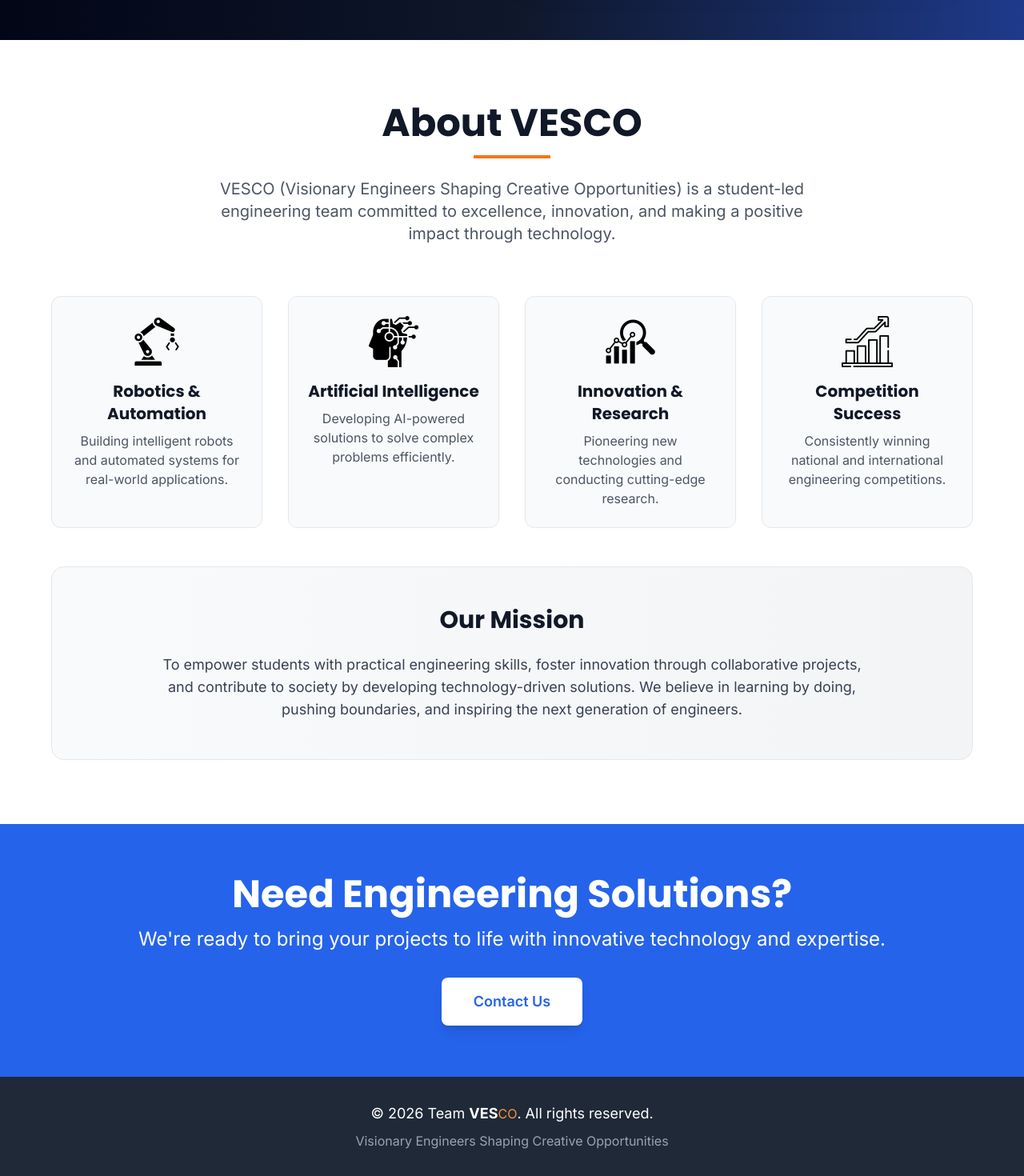
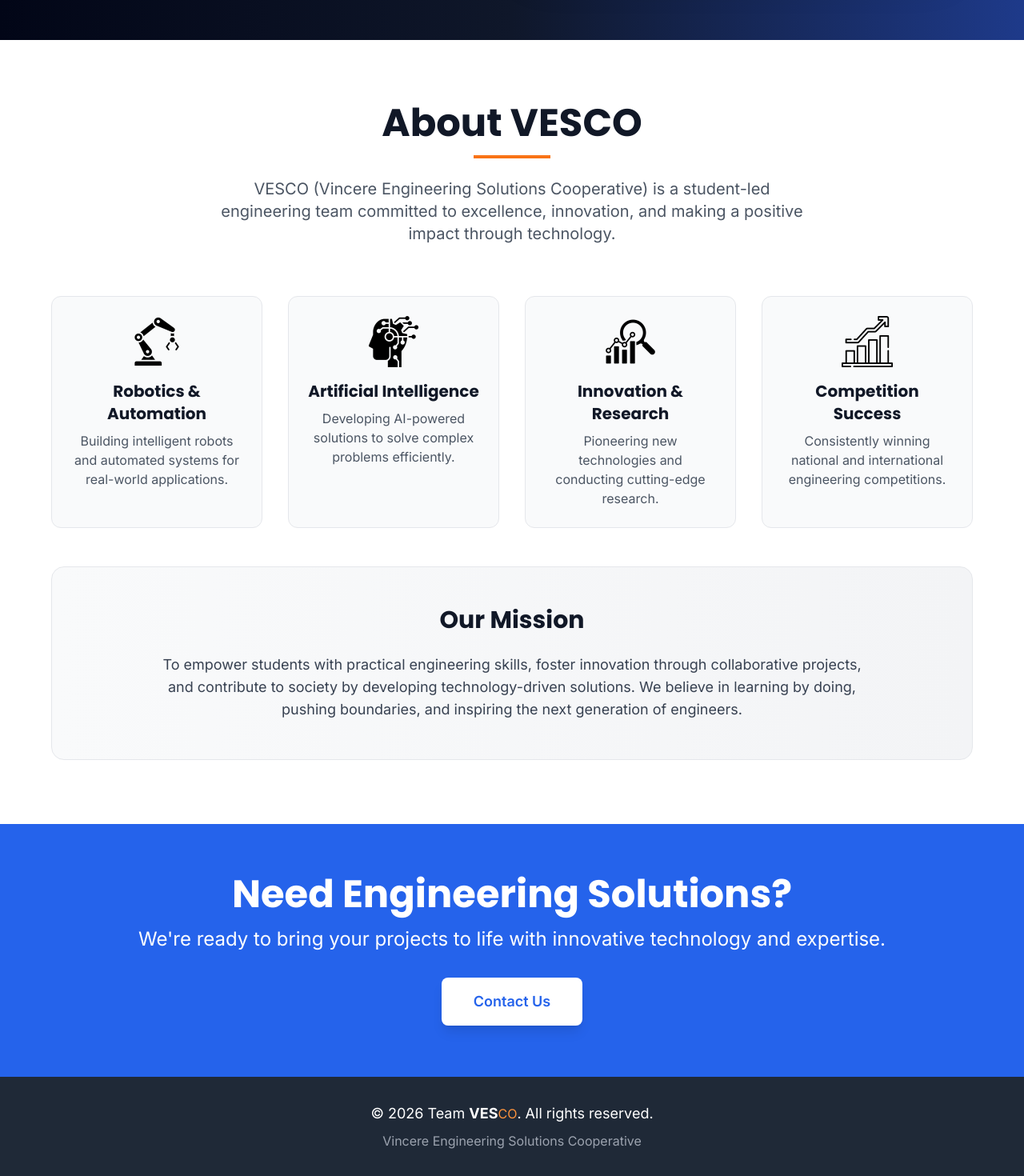
Before and after one commit to Avizz220/Vesco-Engineering, a Next.js app in the folder frontend/: page / in a window 1280 px wide. Shown: the part 2182-3652 px from the top of the page at 80% size. Built offline with nearby package versions, Linux system fonts and the light colour scheme; no server answers.

Commit message:
ui changes

```diff
--- a/frontend/src/app/contact/page.tsx
+++ b/frontend/src/app/contact/page.tsx
@@ -98,15 +98,11 @@ export default function ContactPage() {
                 className="inline-flex items-center gap-3 bg-white/10 backdrop-blur-md rounded-full px-5 py-3 border border-white/20"
               >
                 <div className="w-10 h-10 rounded-full bg-white/20 flex items-center justify-center text-white font-bold text-lg overflow-hidden border-2 border-white/30">
-                  {user.image ? (
-                    <img
-                      src={user.image}
-                      alt={user.name}
-                      className="w-full h-full object-cover"
-                    />
-                  ) : (
-                    user.name?.charAt(0).toUpperCase()
-                  )}
+                  <img
+                    src="/profilepic.png"
+                    alt="Profile"
+                    className="w-full h-full object-cover"
+                  />
                 </div>
                 <div className="flex flex-col items-start">
                   <span className="text-white/70 text-xs font-medium">Logged in as</span>
--- a/frontend/src/components/home/About.tsx
+++ b/frontend/src/components/home/About.tsx
@@ -84,7 +84,7 @@ const About = () => {
           </h2>
           <div className="w-20 sm:w-24 h-1 bg-orange-500 mx-auto mb-4 sm:mb-6"></div>
           <p className="text-base sm:text-lg md:text-xl text-gray-600 max-w-3xl mx-auto px-2">
-            VESCO (Visionary Engineers Shaping Creative Opportunities) is a student-led engineering team
+            VESCO (Vincere Engineering Solutions Cooperative) is a student-led engineering team
             committed to excellence, innovation, and making a positive impact through technology.
           </p>
         </motion.div>
--- a/frontend/src/components/layout/Footer.tsx
+++ b/frontend/src/components/layout/Footer.tsx
@@ -31,7 +31,7 @@ const Footer = () => {
       <footer className="bg-gray-800 text-white py-6 sm:py-8">
         <div className="container mx-auto px-4 sm:px-6 lg:px-12 xl:px-16 text-center">
           <p className="text-base sm:text-lg mb-2">&copy; {currentYear} Team <span className="text-white font-bold">VES</span><span className="text-sm sm:text-base text-orange-400">CO</span>. All rights reserved.</p>
-          <p className="text-sm sm:text-base text-gray-400">Visionary Engineers Shaping Creative Opportunities</p>
+          <p className="text-sm sm:text-base text-gray-400">Vincere Engineering Solutions Cooperative</p>
         </div>
       </footer>
     </>
```
Also changed, not shown: frontend/public/profilepic.png (added).
